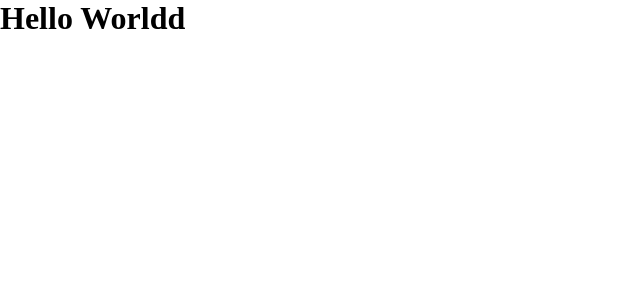
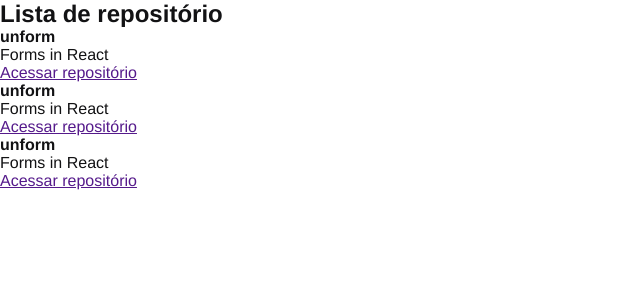
Before and after one commit to devcarloshenrique/React-Fundamentals, a React app: page / in a window 1280 px wide. Shown: the top 300 px of the page, without its empty margins (0-640 px from the left). Built offline with nearby package versions, Linux system fonts and the light colour scheme.

Commit message:
feat: component repositoryList

```diff
--- a/src/App.jsx
+++ b/src/App.jsx
@@ -1,6 +1,7 @@
+import { RepositoryList } from './components/RepositoryList';
 import'./style/global.scss';
 
 export function App() {
 
-    return <h1>Hello Worldd</h1>
+    return <RepositoryList/>
 }
--- /dev/null
+++ b/src/components/RepositoryList.jsx
@@ -0,0 +1,38 @@
+const repositoryName = 'unform'
+
+export function RepositoryList() {
+
+    return (
+        <section className="repository-list">
+
+            <h1>Lista de repositório</h1>
+
+            <ul>
+                <li>
+                    <strong>{repositoryName}</strong>
+                    <p>Forms in React</p>
+
+                    <a href="">
+                        Acessar repositório
+                    </a>
+                </li>
+                <li>
+                    <strong>{repositoryName}</strong>
+                    <p>Forms in React</p>
+
+                    <a href="">
+                        Acessar repositório
+                    </a>
+                </li>
+                <li>
+                    <strong>{repositoryName}</strong>
+                    <p>Forms in React</p>
+
+                    <a href="">
+                        Acessar repositório
+                    </a>
+                </li>
+            </ul>
+        </section>
+    );
+}
--- a/src/style/global.scss
+++ b/src/style/global.scss
@@ -5,5 +5,8 @@
 }
 
 body {
-    font: Arial, Helvetica, sans-serif;
+
+    font:  16px "Helvetica", Arial, sans-serif;
+    color: #121214;
+
 }
```
